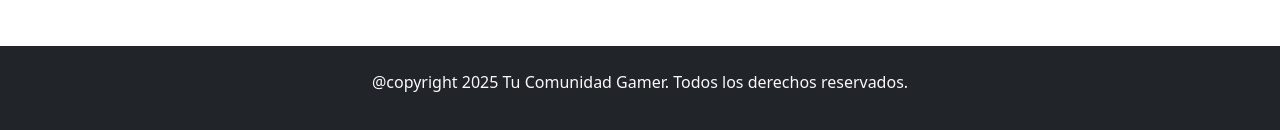
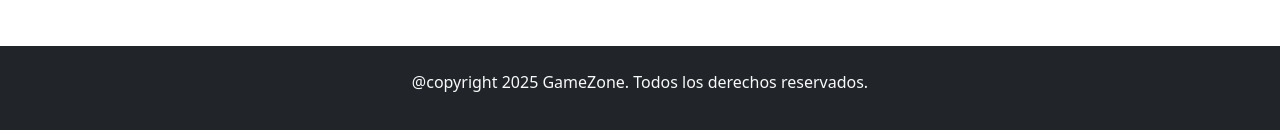
Before and after one commit to retro458/ProyectoFinalWeb, a website: page html/Noticias.html in a window 1280 px wide. Shown: the part 2239-2369 px from the top of the page. Drawn offline with nearby package versions, Linux system fonts and the light colour scheme.

Commit message:
noticias
no es mucho

```diff
--- a/html/Noticias.html
+++ b/html/Noticias.html
@@ -195,7 +195,7 @@
     <!-- Footer -->
     <footer class="bg-dark text-light py-4 mt-5">
         <div class="container text-center">
-            <p>@copyright 2025 Tu Comunidad Gamer. Todos los derechos reservados.</p>
+            <p>@copyright 2025 GameZone. Todos los derechos reservados.</p>
         </div>
     </footer>
     <script src="https://unpkg.com/aos@2.3.1/dist/aos.js"></script>
```
